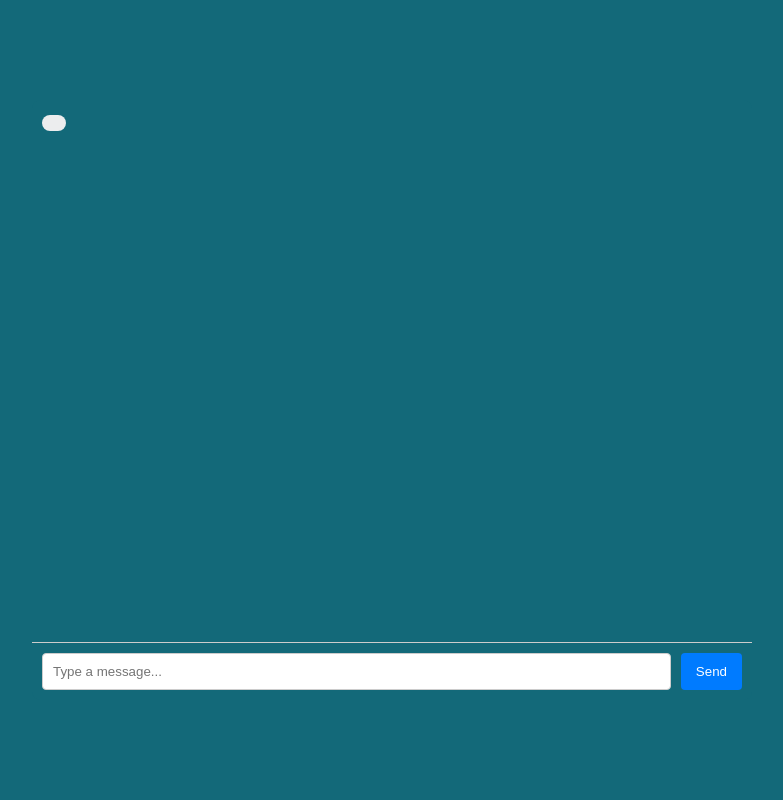
After one commit to IITwisTII/patient-case-generator, a Flask app: page /chat in a window 1280 px wide. The commit adds this page. Shown: the whole page, without its empty margins (248-1031 px from the left). Run offline with Flask 3, Linux system fonts and the light colour scheme; parts of the project's set-up code (start-up, migrations or seed data) failed here and were passed over.

Commit message:
chat functionality frontend only

```diff
--- a/src/backend/api_routes.py
+++ b/src/backend/api_routes.py
@@ -5,8 +5,12 @@ api_routes = Blueprint('api', __name__)
 
 # Route to serve the HTML page
 @api_routes.route('/')
-def index():
+def index_init():
     return render_template('index.html')
+
+@api_routes.route('/chat')
+def chat_init():
+    return render_template('chat.html')
 
 # When generating a patient case
 @api_routes.route('/generate-case', methods=['GET'])
--- /dev/null
+++ b/src/frontend/static/chat.js
@@ -0,0 +1,35 @@
+const sendMessage = () => {
+    const userInput = document.getElementById('userInput');
+    const messageText = userInput.value;
+
+    if (messageText.trim() !== "") {
+        // Display user message
+        const chatBox = document.getElementById('chatBox');
+        const userMessageDiv = document.createElement('div');
+        userMessageDiv.classList.add('message', 'user-message');
+        userMessageDiv.innerHTML = `<span class="message-text">${messageText}</span>`;
+        chatBox.appendChild(userMessageDiv);
+
+        // Clear input field
+        userInput.value = '';
+
+        // Simulate bot response (for demonstration)
+        setTimeout(() => {
+            const botMessageDiv = document.createElement('div');
+            botMessageDiv.classList.add('message', 'bot-message');
+            botMessageDiv.innerHTML = `<span class="message-text">This is a simulated response.</span>`;
+            chatBox.appendChild(botMessageDiv);
+            chatBox.scrollTop = chatBox.scrollHeight; // Scroll to bottom
+        }, 1000);
+    }
+}
+
+// Send message on button click
+document.getElementById('sendButton').addEventListener('click', sendMessage);
+
+// Send message on Enter key press
+document.getElementById('userInput').addEventListener('keydown', function(event) {
+    if (event.key === 'Enter') {
+        sendMessage();
+    }
+});
--- /dev/null
+++ b/src/frontend/static/styles/chat.css
@@ -0,0 +1,79 @@
+body {
+    font-family: Arial, sans-serif;
+    background-color: #136979;
+    margin: 0;
+    padding: 0;
+    display: flex; /* Use Flexbox for centering */
+    justify-content: center; /* Center horizontally */
+    align-items: center; /* Center vertically */
+    height: 100vh; /* Full viewport height */
+}
+
+.chat-container {
+    width: 720px;
+    height: 600px;
+    border-radius: 8px;
+    background-color: #136979;
+    display: flex;
+    flex-direction: column;
+}
+
+.chat-box {
+    flex: 1;
+    padding: 10px;
+    overflow-y: auto;
+    border-bottom: 1px solid #ccc;
+}
+
+.message {
+    margin: 5px 0;
+}
+
+.user-message {
+    text-align: right;
+}
+
+.bot-message {
+    text-align: left;
+}
+
+.message-text {
+    display: inline-block;
+    padding: 8px 12px;
+    border-radius: 15px;
+}
+
+.user-message .message-text {
+    background-color: #b3b8c0;
+    color: rgb(0, 0, 0);
+}
+
+.bot-message .message-text {
+    background-color: #ecedee;
+}
+
+.input-area {
+    display: flex;
+    padding: 10px;
+}
+
+#userInput {
+    flex: 1;
+    padding: 10px;
+    border: 1px solid #ccc;
+    border-radius: 4px;
+}
+
+#sendButton {
+    padding: 10px 15px;
+    margin-left: 10px;
+    background-color: #007bff;
+    color: white;
+    border: none;
+    border-radius: 4px;
+    cursor: pointer;
+}
+
+#sendButton:hover {
+    background-color: #0056b3;
+}
--- /dev/null
+++ b/src/frontend/templates/chat.html
@@ -0,0 +1,27 @@
+<!DOCTYPE html>
+<html lang="en">
+<head>
+    <meta charset="UTF-8">
+    <meta name="viewport" content="width=device-width, initial-scale=1.0">
+    <title>Chat Interface</title>
+    <link rel="stylesheet" href="static/styles/chat.css">
+</head>
+<body>
+    <div class="chat-container">
+        <div class="chat-box" id="chatBox">
+            <div class="message user-message">
+            </div>
+            <div class="message bot-message">
+                <span class="message-text"></span>
+            </div>
+            <!-- More messages can be added here -->
+        </div>
+        <div class="input-area">
+            <input type="text" id="userInput" placeholder="Type a message..." />
+            <button id="sendButton">Send</button>
+        </div>
+    </div>
+
+    <script src="static/chat.js"></script>
+</body>
+</html>
--- a/src/frontend/templates/index.html
+++ b/src/frontend/templates/index.html
@@ -4,7 +4,7 @@
     <meta charset="UTF-8">
     <meta name="viewport" content="width=device-width, initial-scale=1.0">
     <title>Patient Case Generator</title>
-    <link rel="stylesheet" href="static/styles.css">
+    <link rel="stylesheet" href="static/styles/index.css">
 </head>
 <body>
     <div class="container">
```
Also changed, not shown: src/frontend/static/script.js (+6 -1 lines), src/frontend/static/styles/index.css (renamed from src/frontend/static/styles.css, +6 -6 lines).
